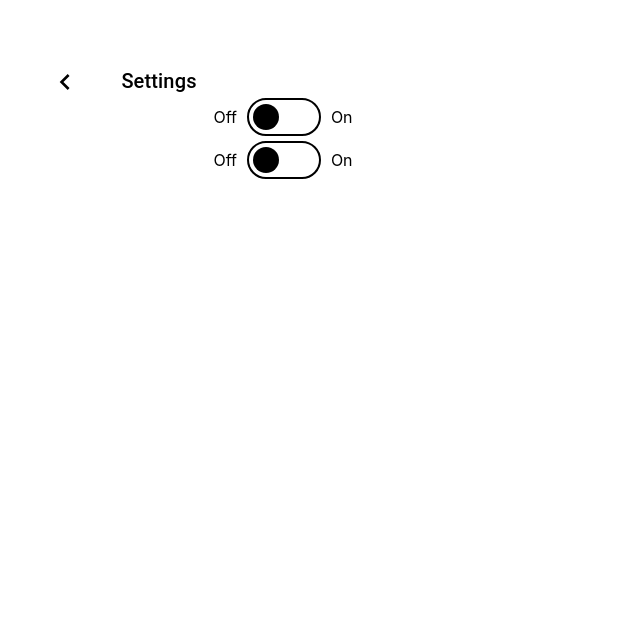
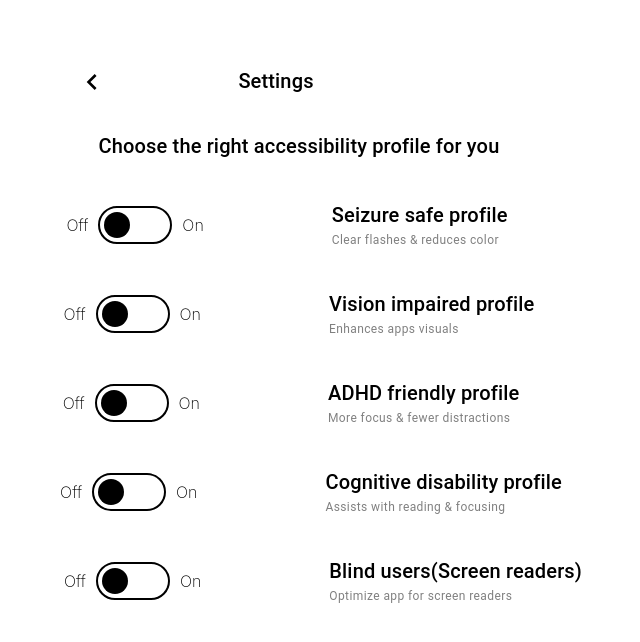
Before and after one commit to Lampnet-Technologies/Fudex-Multivendor-, a React (Create React App) app: page /settings in a window 1280 px wide. Shown: the top 642 px of the page, without its empty margins (357-997 px from the left). Built offline with nearby package versions, Linux system fonts and the light colour scheme.

Commit message:
aligned the accessibility preferences with the togglers

```diff
--- a/src/Pages/UserAccount/Settings/SettingsPage.css
+++ b/src/Pages/UserAccount/Settings/SettingsPage.css
@@ -1,7 +1,74 @@
+.settings-section {
+    margin-top: 4rem;
+    display: flex;
+    justify-content: center;
+    margin-right: 11rem;
+    gap: 30px;
+    align-items: center;
+    cursor: pointer;
+}
+
 .toggle-container {
     display: flex;
     flex-direction: column;
     gap: 5px;
     justify-content: center;
     align-items: center;
+    margin-top: 2rem;
 }
+
+.holder1 {
+    display: flex;
+    flex-direction: row;
+    align-items: center;
+    margin-top: 2rem;
+    margin-left: 0.5rem;
+    gap: 3rem;
+}
+
+.holder2 {
+    display: flex;
+    flex-direction: row;
+    align-items: center;
+    margin-top: 2rem;
+    margin-left: 2rem;
+    gap: 3rem;
+}
+.holder3 {
+    display: flex;
+    flex-direction: row;
+    align-items: center;
+    margin-top: 2rem;
+    margin-left: 1rem;
+    gap: 3rem;
+}
+
+.holder4 {
+    display: flex;
+    flex-direction: row;
+    align-items: center;
+    margin-top: 2rem;
+    margin-left: 3.5rem;
+    gap: 3rem;
+}
+
+.holder5 {
+    display: flex;
+    flex-direction: row;
+    align-items: center;
+    margin-top: 2rem;
+    margin-left: 5rem;
+    gap: 3rem;
+}
+
+.toggler {
+    display: flex;
+    flex-direction: row;
+    align-items: center;
+}
+
+.toggle-text {
+    display: flex;
+    flex-direction: column;
+    margin-left: 5rem;
+}
--- a/src/Pages/UserAccount/Settings/SettingsPage.jsx
+++ b/src/Pages/UserAccount/Settings/SettingsPage.jsx
@@ -15,16 +15,62 @@ const Settings = () => {
   return (
     <Container maxWidth="xl" className="container">
 
-    {/* Top Section */}
-      <div className="profile-details-section" onClick={handleChevronClick}>
+      {/* Top Section */}
+      <div className="settings-section" onClick={handleChevronClick}>
         <ChevronIcon size='2rem' />
-        <Typography variant="h6" className='pd'>Settings</Typography>
+        <Typography variant="h6" sx={{marginLeft: '100px'}}>Settings</Typography>
       </div>
+
+      {/* accessibility profile */}
       <div className='toggle-container'>
-        <ToggleSwitch />
-        <ToggleSwitch />
+        <Typography variant="h6" sx={{marginLeft: '2rem'}}>Choose the right accessibility profile for you</Typography>
+          <div className='holder1'>
+            <div className='toggler'>
+              <ToggleSwitch />
+            </div>
+          <div className='toggle-text'>
+              <Typography variant="h6" className="user-name">Seizure safe profile</Typography>
+              <Typography variant="caption" className="user-email">Clear flashes & reduces color</Typography>
+          </div>
+        </div>
+        <div className='holder2'>
+            <div className='toggler'>
+              <ToggleSwitch />
+            </div>
+          <div className='toggle-text'>
+              <Typography variant="h6" className="user-name">Vision impaired profile</Typography>
+              <Typography variant="caption" className="user-email">Enhances apps visuals</Typography>
+          </div>
+        </div>
+        <div className='holder3'>
+            <div className='toggler'>
+              <ToggleSwitch />
+            </div>
+          <div className='toggle-text'>
+              <Typography variant="h6" className="user-name">ADHD friendly profile</Typography>
+              <Typography variant="caption" className="user-email">More focus & fewer distractions </Typography>
+          </div>
+        </div>
+        <div className='holder4'>
+            <div className='toggler'>
+              <ToggleSwitch />
+            </div>
+          <div className='toggle-text'>
+              <Typography variant="h6" className="user-name">Cognitive disability profile</Typography>
+              <Typography variant="caption" className="user-email">Assists with reading & focusing</Typography>
+          </div>
+        </div>
+        <div className='holder5'>
+            <div className='toggler'>
+              <ToggleSwitch />
+            </div>
+          <div className='toggle-text'>
+              <Typography variant="h6" className="user-name">Blind users(Screen readers)</Typography>
+              <Typography variant="caption" className="user-email">Optimize app for screen readers</Typography>
+          </div>
+        </div>
       </div>
-  </Container>
+    </Container>
   )
 }
 
--- a/src/components/Toggler/ToggleSwitch.css
+++ b/src/components/Toggler/ToggleSwitch.css
@@ -53,9 +53,11 @@
   }
 
   .label-off {
+    font-weight: 200;
     margin-right: 10px;
   }
 
   .label-on {
+    font-weight: 200;
     margin-left: 10px;
   }
```
